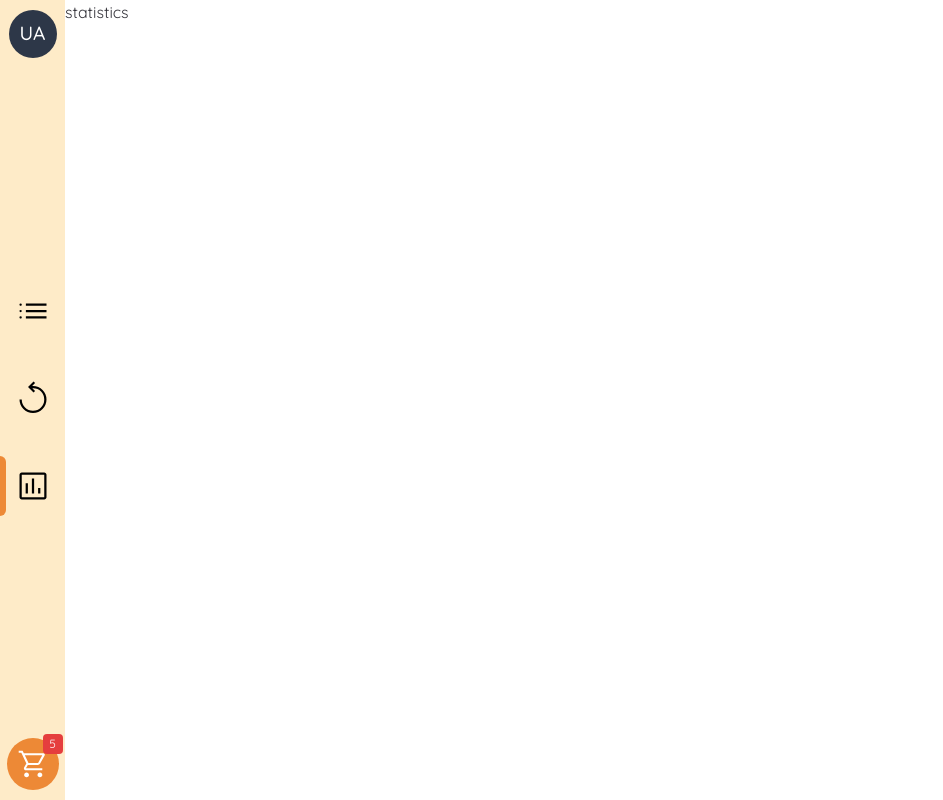
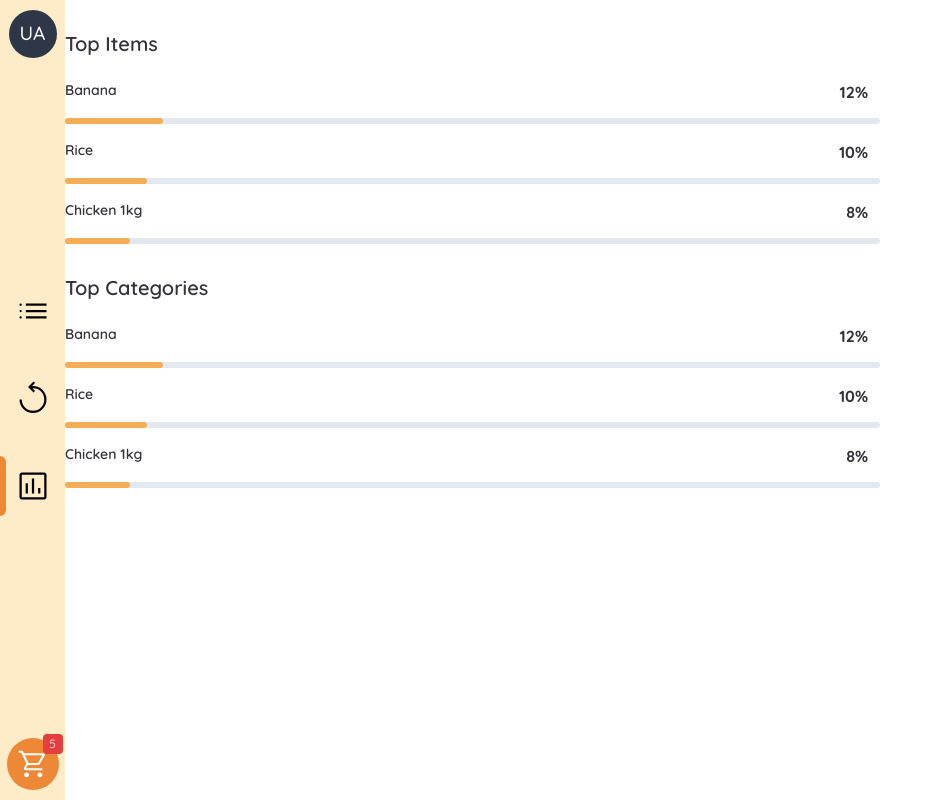
Before and after one commit to RauboLuk/Shoppingify, a Next.js app: page /statistics in a window 1280 px wide. Shown: the whole page, without its empty margins (0-943 px from the left). Built offline with nearby package versions, Linux system fonts and the light colour scheme.

Commit message:
feat: topList, font styles updated

```diff
--- a/src/components/ItemPercentage.tsx
+++ b/src/components/ItemPercentage.tsx
@@ -13,15 +13,16 @@ const ItemPercentage = ({ title, value }: Props) => {
             gridTemplateColumns={'1fr full'}
             justifyContent="space-between"
             gap="3.5"
+            fontWeight="600"
         >
             <GridItem>
                 <Text fontSize="sm">{title}</Text>
             </GridItem>
             <GridItem pr="3">
-                <Text fontSize="md">{value}%</Text>
+                <Text fontSize="md" fontWeight="700">{value}%</Text>
             </GridItem>
             <GridItem gridColumn={'span 2'}>
-                <ProgressBar progress={2} />
+                <ProgressBar progress={value} />
             </GridItem>
         </Grid>
     )
--- a/src/components/ProgressBar.tsx
+++ b/src/components/ProgressBar.tsx
@@ -1,20 +1,14 @@
 import { Box } from '@chakra-ui/react'
 
-const ProgressBar = ({progress}: {progress: number}) => {
+const ProgressBar = ({ progress }: { progress: number }) => {
     return (
-        <Box
-            h="1.5"
-            w="full"
-            borderRadius="full"
-            bg="gray.200"
-            pos="absolute"
-        >
+        <Box h="1.5" w="full" borderRadius="full" bg="gray.200" pos="relative">
             <Box
-            h="1.5"
-            borderRadius="full"
-            bg="orange.300"
-            pos="relative"
-            style={{width: `${progress}%`}}
+                h="1.5"
+                borderRadius="full"
+                bg="orange.300"
+                pos="absolute"
+                style={{ width: `${progress}%` }}
             ></Box>
         </Box>
     )
--- /dev/null
+++ b/src/components/TopList.tsx
@@ -0,0 +1,21 @@
+import { Flex, Heading } from '@chakra-ui/react'
+import ItemPercentage from './ItemPercentage'
+
+interface Props {
+    title: string
+}
+
+const TopList = ({ title }: Props) => {
+    return (
+        <Flex direction="column" gap="4" mt="8">
+            <Heading size="md" pb="2" fontWeight="600">
+                {title}
+            </Heading>
+            <ItemPercentage title={'Banana'} value={12} />
+            <ItemPercentage title={'Rice'} value={10} />
+            <ItemPercentage title={'Chicken 1kg'} value={8} />
+        </Flex>
+    )
+}
+
+export default TopList
--- a/src/pages/statistics/index.tsx
+++ b/src/pages/statistics/index.tsx
@@ -1,5 +1,13 @@
+import TopList from '@/components/TopList'
+import { Grid } from '@chakra-ui/react'
+
 const index = () => {
-    return <div>statistics</div>
+    return (
+        <Grid height="fit-content">
+            <TopList title="Top Items" />
+            <TopList title="Top Categories" />
+        </Grid>
+    )
 }
 
 export default index
```
